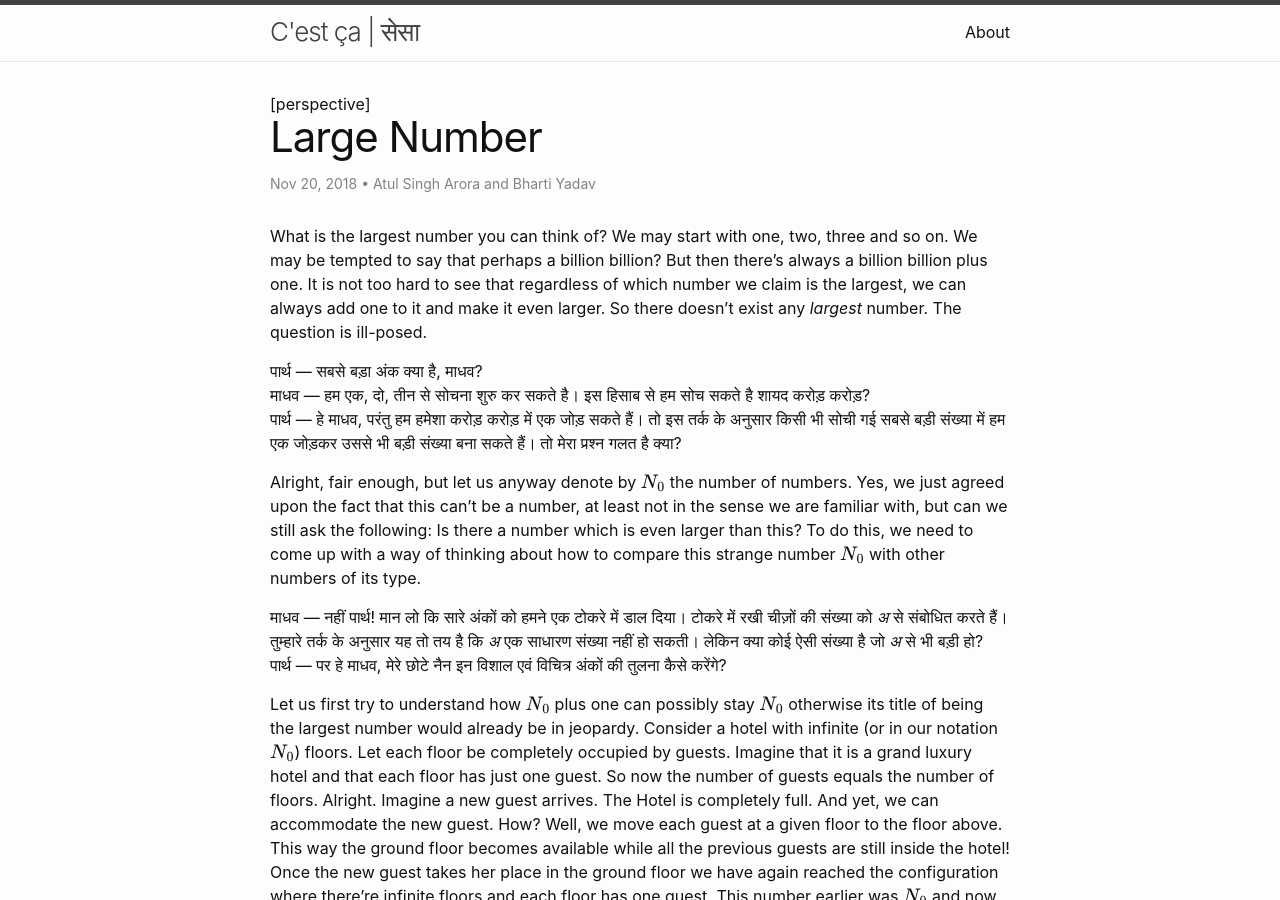
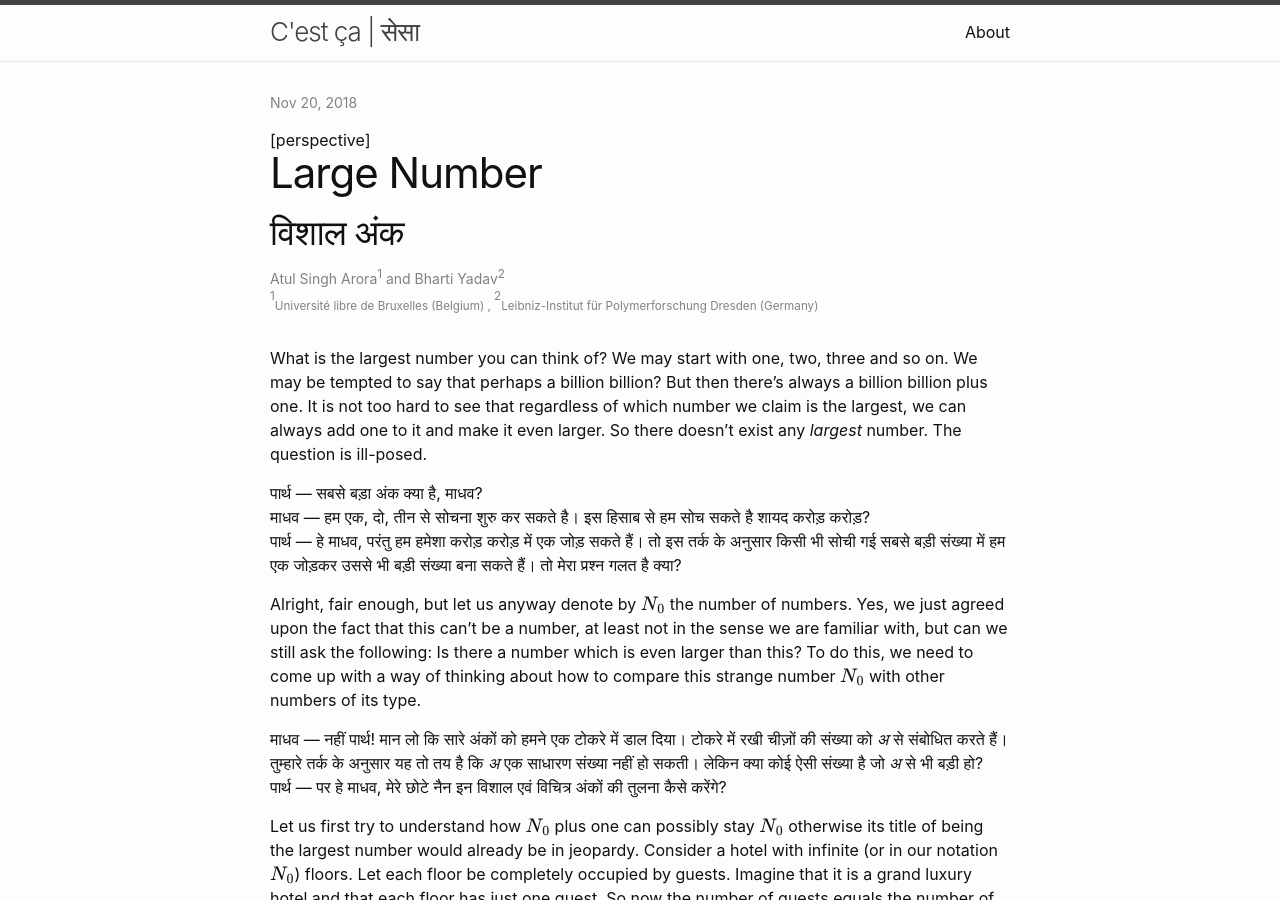
Before and after one commit to toAtulArora/c-est-ca.github.io, a Jekyll site: the page built from _posts/2018-11-20-largestNumber.md, in a window 1280 px wide and 900 px high. Built offline with Jekyll 4.4.1, drawn with Linux system fonts in a browser that asks for light colours; formulas are drawn with MathJax 3.

Commit message:
Added multi author support + Various changes

```diff
--- a/_layouts/home.html
+++ b/_layouts/home.html
@@ -4,7 +4,7 @@ layout: default
 
 <div class="home">
   {%- if page.title -%}
-    <h1 class="page-heading">{{ page.title }}</h1>
+    <h1 class="page-heading">{{ page.title }} </h1>
   {%- endif -%}
 
   {{ content }}
@@ -18,7 +18,7 @@ layout: default
         <span class="post-meta">{{ post.date | date: date_format }}</span>
         <h3>
           <a class="post-link" href="{{ post.url | relative_url }}">
-            {{ post.title | escape }}
+            {{ post.title | escape }} — {{ post.titleAlt | escape }}
           </a>
         </h3>
         {%- if site.show_excerpts -%}
--- a/_layouts/persp.html
+++ b/_layouts/persp.html
@@ -4,15 +4,52 @@ layout: default
 <article class="post h-entry" itemscope itemtype="http://schema.org/BlogPosting">
 
   <header class="post-header">
-    [perspective] <h1 class="post-title p-name" itemprop="name headline"> {{ page.title | escape }}</h1>
     <p class="post-meta">
       <time class="dt-published" datetime="{{ page.date | date_to_xmlschema }}" itemprop="datePublished">
         {%- assign date_format = site.minima.date_format | default: "%b %-d, %Y" -%}
         {{ page.date | date: date_format }}
       </time>
+    </p>
+    [perspective]
+    <h1 class="post-title p-name" itemprop="name headline">{{ page.title | escape }} <p></p> <small>{{page.titleAlt | escape}}</small> </h1>
+    <p class="post-meta">
       {%- if page.author -%}
-        • <span itemprop="author" itemscope itemtype="http://schema.org/Person"><span class="p-author h-card" itemprop="name">{{ page.author }}</span></span>
-      {%- endif -%}</p>
+        <span itemprop="author" itemscope itemtype="http://schema.org/Person"><span class="p-author h-card" itemprop="name">{{ page.author }}</span></span>
+      {%- endif -%}
+
+
+      {%- assign authorCount = page.authors | size -%}
+      {%- if authorCount == 0 -%}
+      {%- elsif authorCount == 1 -%}
+        <span itemprop="author" itemscope itemtype="http://schema.org/Person"><span class="p-author h-card" itemprop="name">{{ page.authors | first }} <br/> <sub>{{page.affs | first }}</sub> </span></span>
+      {%- else -%}
+        <span itemprop="author" itemscope itemtype="http://schema.org/Person"><span class="p-author h-card" itemprop="name">
+          {%- for author in page.authors -%}
+              {%- if forloop.first -%}
+                  {{ author }}<sup>{{forloop.index}}</sup>
+              {%- elsif forloop.last -%}
+                  &nbsp;and {{ author }}<sup>{{forloop.index}}</sup>
+              {%- else -%}
+                  , {{ author }}<sup>{{forloop.index}}</sup>
+              {%- endif -%}
+          {%- endfor -%}
+        </span></span>
+        <br/>
+        {%- for aff in page.affs -%}
+        <span itemprop="author" itemscope itemtype="http://schema.org/Person"><span class="p-author h-card" itemprop="name">
+          {%- if forloop.first -%}
+            <sup>{{ forloop.index }}</sup><sub>{{aff}}             </sub>
+          {%- elsif forloop.last -%}
+            <sub>, </sub><sup>{{ forloop.index }}</sup><sub>{{aff}} </sub>
+          {%- else -%}
+            <sub>, </sub><sup>{{ forloop.index }}</sup><sub>{{aff}} </sub>
+          {%- endif -%}
+        </span></span>
+
+        {%- endfor -%}
+      {%- endif -%}
+
+    </p>
   </header>
 
   <div class="post-content e-content" itemprop="articleBody">
--- a/_posts/2018-11-20-largestNumber.md
+++ b/_posts/2018-11-20-largestNumber.md
@@ -1,8 +1,15 @@
 ---
 layout: persp
 title: "Large Number"
+titleAlt: "विशाल अंक"
 categories: perspective
-author: "Atul Singh Arora and Bharti Yadav"
+authors:
+- "Atul Singh Arora"
+- "Bharti Yadav"
+affs:
+- "Université libre de Bruxelles (Belgium)"
+- "Leibniz-Institut für Polymerforschung Dresden (Germany)"
+
 meta: "Perspective"
 ---
 
```
Also changed, not shown: _layouts/persp_gitInsecurity.html (added, +27 -0 lines), _layouts/post.html (+39 -3 lines), _posts/2018-11-28-TheFragranceOfTheEarth.md (renamed from _posts/_2018-11-28-TheFragranceOfTheEarth.md, +8 -6 lines), 4 other files.
